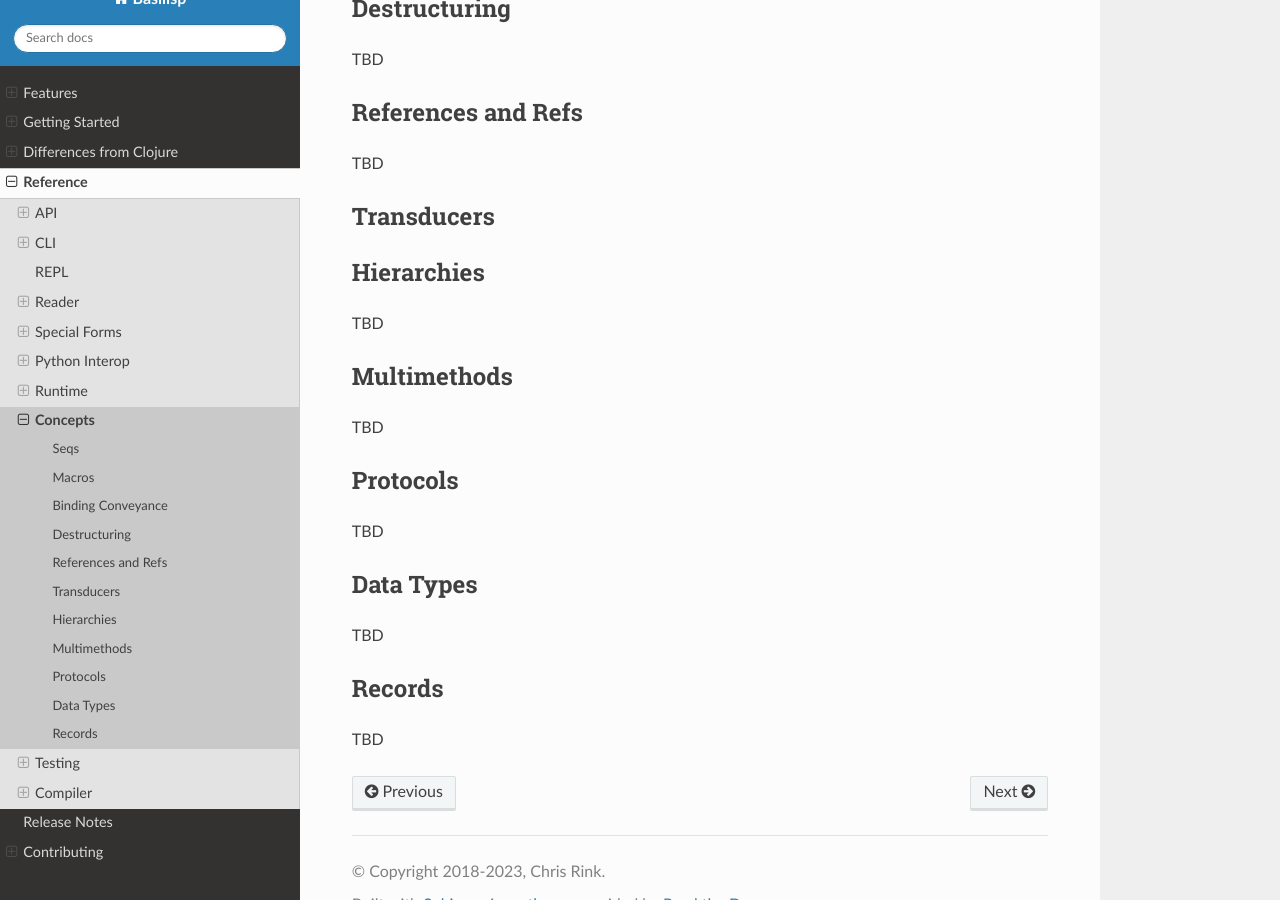
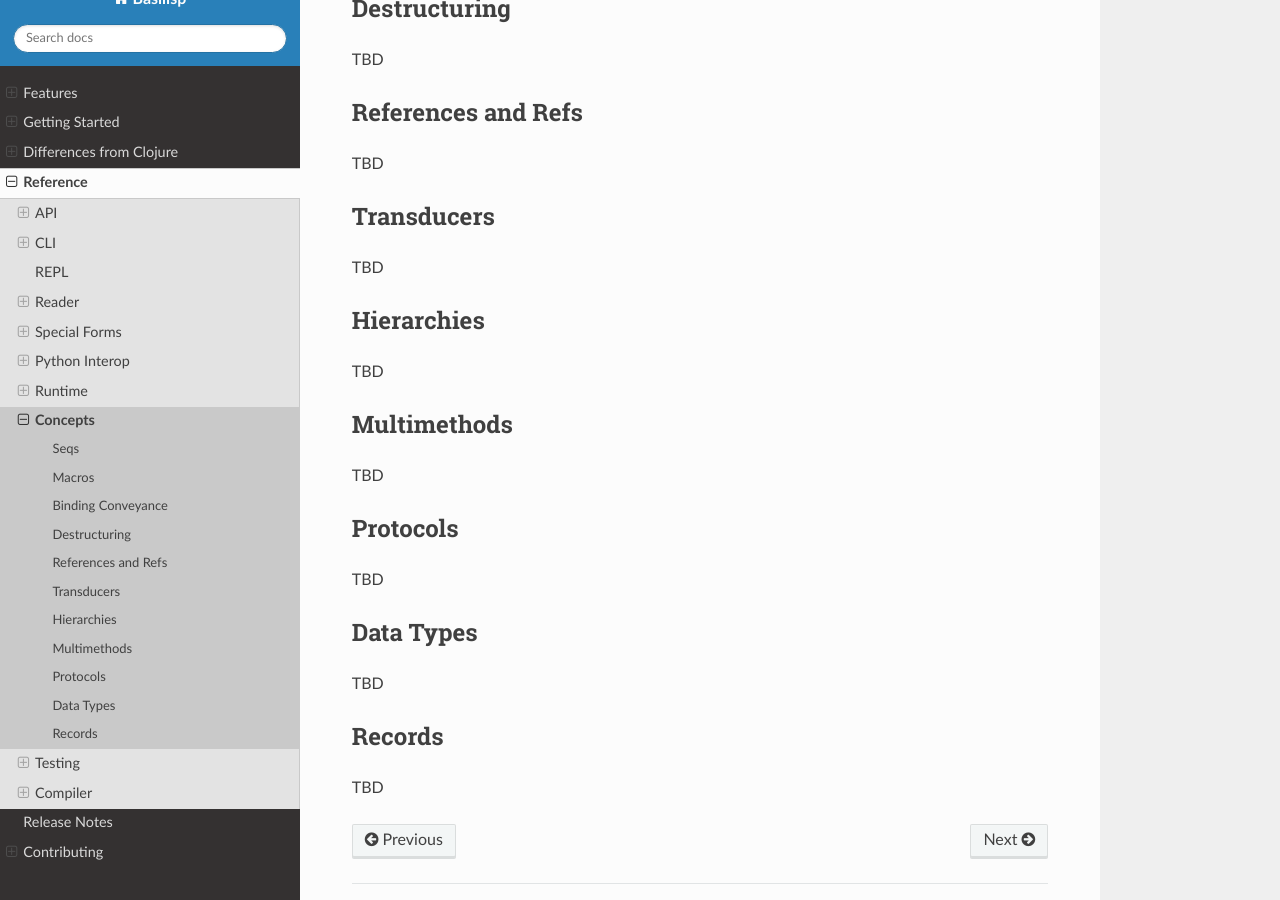
Before and after one commit to basilisp-lang/basilisp, a Sphinx documentation site: the page built from docs/concepts.rst, in a window 1280 px wide and 900 px high, scrolled down 1441 px. Built offline with Sphinx 7.4.7 and the Read the Docs theme 2.0.0, drawn with Linux system fonts in a browser that asks for light colours; cross-references to code outside the pages are shown as plain code.

```diff
--- a/docs/concepts.rst
+++ b/docs/concepts.rst
@@ -71,6 +71,8 @@ TBD
 Transducers
 -----------
 
+TBD
+
 .. _hierarchies:
 
 Hierarchies
```
Also changed, not shown: CHANGELOG.md (+1 -0 lines), 2 other files.
